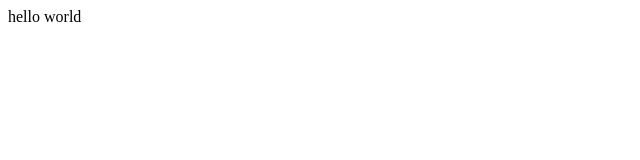
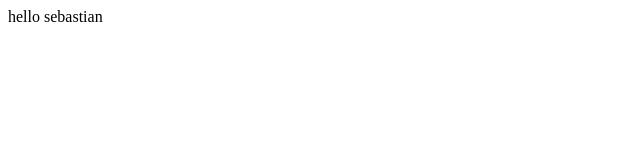
Before and after one commit to mrboogie/dogewarz, a plain HTML site: page public/index.html in a window 1280 px wide. Shown: the full height of the page, 0-640 px from the left. Drawn offline with Linux system fonts and the light colour scheme.

Commit message:
Update index.html

```diff
--- a/public/index.html
+++ b/public/index.html
@@ -6,7 +6,7 @@
 <body>
 
 
-    hello world
+    hello sebastian
 </body>
 
 </html>
```
